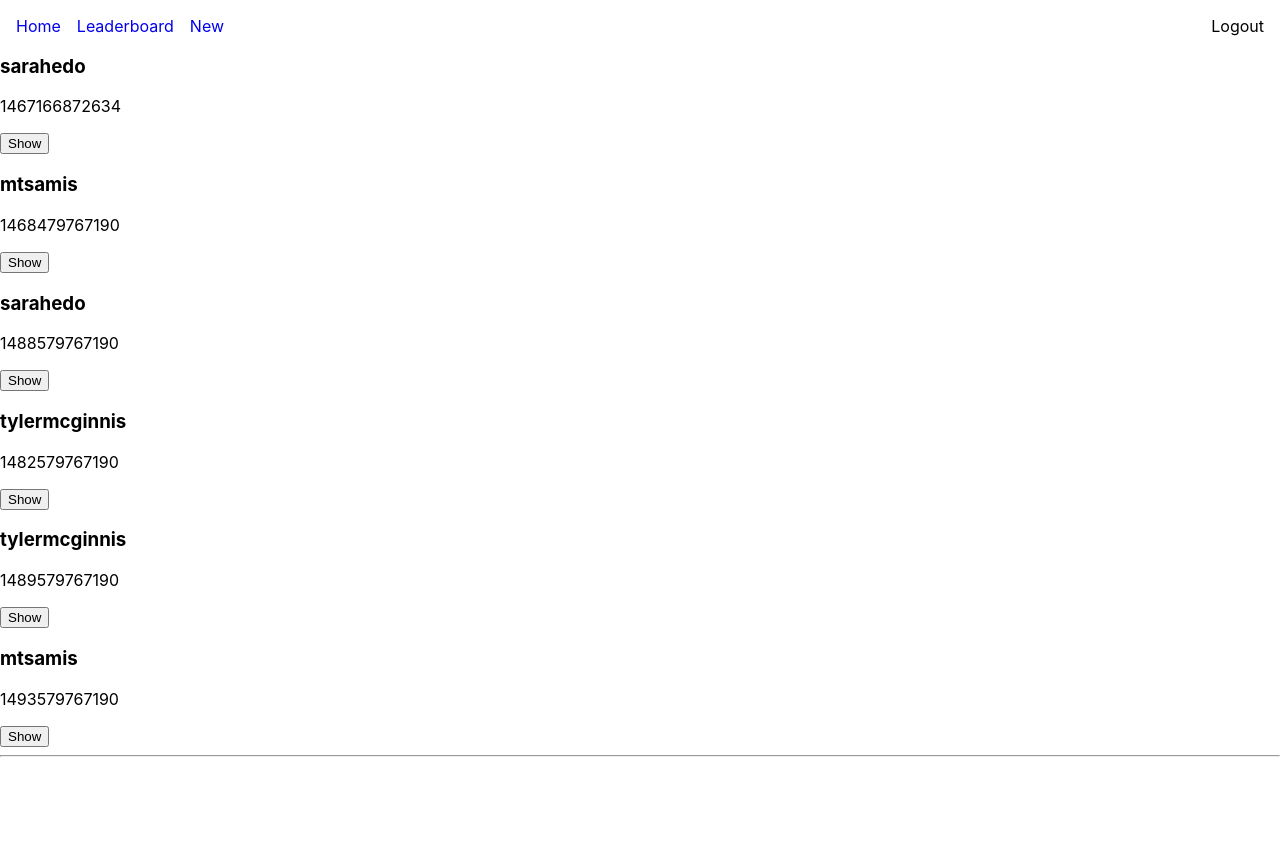
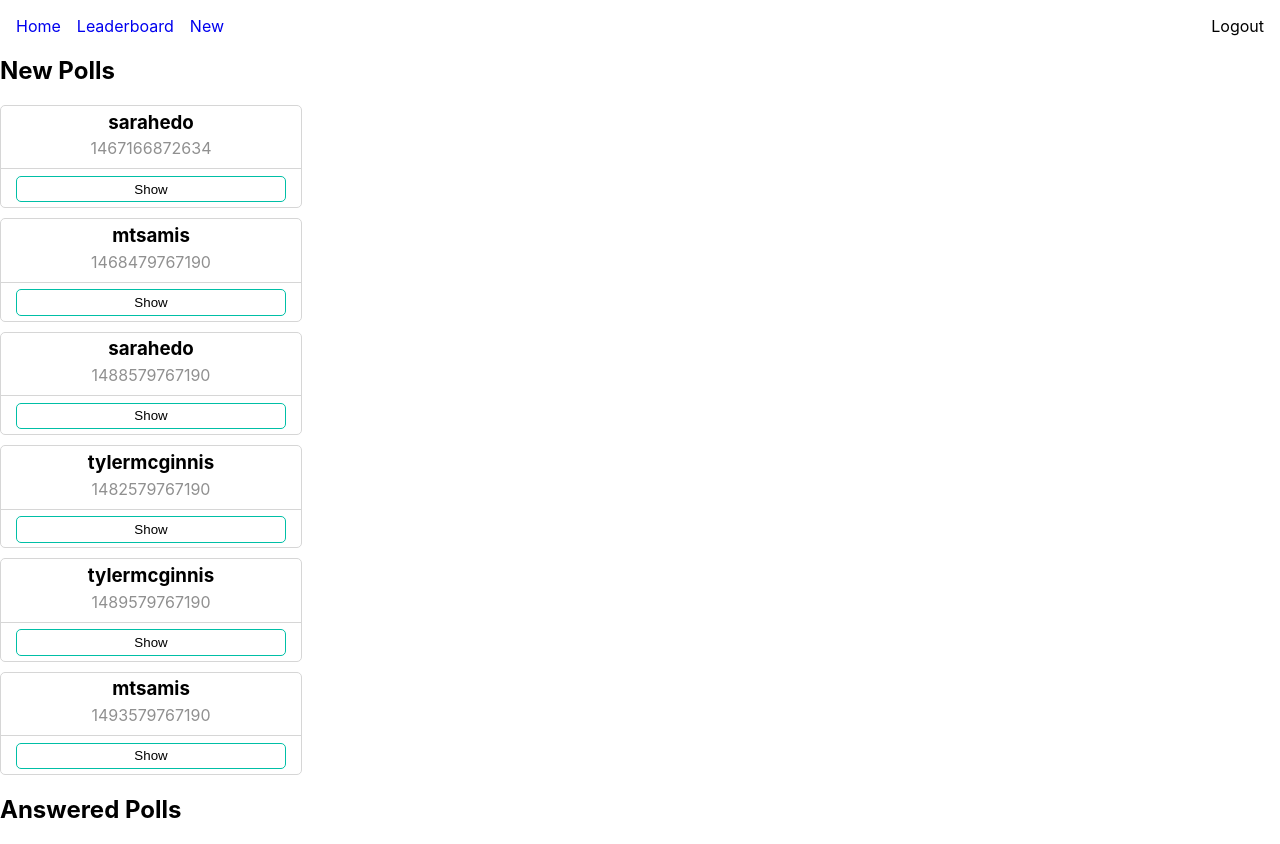
Before and after one commit to youssef1405/Employee-Polls, a React (Create React App) app: page / in a window 1280 px wide. Before the commit the page ends 800 px from the top, so only its background shows below. Built offline with nearby package versions, Linux system fonts and the light colour scheme.

Commit message:
finish initial styling for the poll card

```diff
--- a/src/components/Poll.js
+++ b/src/components/Poll.js
@@ -1,12 +1,51 @@
+import styled from 'styled-components';
+
 const Poll = ({ author, timestamp }) => {
   return (
-    <div>
+    <Wrapper>
       <h3>{author}</h3>
       <p>{timestamp}</p>
-
+      {/* <hr /> */}
       <button>Show</button>
-    </div>
+    </Wrapper>
   );
 };
 
+const Wrapper = styled.article`
+  border: 1px solid #d6d6d6;
+  width: 300px;
+  text-align: center;
+  border-radius: 5px;
+  margin-bottom: 10px;
+  /* display: flex; */
+  /* flex-direction: column;
+  align-items: center; */
+  hr {
+    background-color: #d6d6d6;
+    border: none;
+    height: 1px;
+  }
+
+  h3 {
+    margin: 0.3rem 0;
+  }
+
+  p {
+    border-bottom: 1px solid #d6d6d6;
+    margin: 0 0 0.4rem;
+    padding-bottom: 10px;
+    color: #909090;
+  }
+
+  button {
+    width: 90%;
+    padding: 0.3rem 0;
+    margin-bottom: 0.3rem;
+    background-color: #fff;
+    border: 1px solid #00bfa6;
+    border-radius: 5px;
+    cursor: pointer;
+  }
+`;
+
 export default Poll;
--- /dev/null
+++ b/src/components/PollsList.js
@@ -0,0 +1,18 @@
+import Poll from './Poll';
+
+const PollsList = ({ polls, title }) => {
+  return (
+    <section>
+      <header>
+        <h2>{title}</h2>
+      </header>
+      <main>
+        {polls.map((poll) => (
+          <Poll key={poll.id} author={poll.author} timestamp={poll.timestamp} />
+        ))}
+      </main>
+    </section>
+  );
+};
+
+export default PollsList;
--- a/src/components/index.js
+++ b/src/components/index.js
@@ -1,3 +1,5 @@
 import Poll from './Poll';
+import Navbar from './Navbar';
+import PollsList from './PollsList';
 
-export { Poll };
+export { Poll, Navbar, PollsList };
--- a/src/pages/Home.js
+++ b/src/pages/Home.js
@@ -1,40 +1,30 @@
-import { useSelector, useDispatch } from 'react-redux';
-import { useEffect } from 'react';
-import { loadPolls } from '../store';
-import { Poll } from '../components';
+import { useSelector } from 'react-redux';
+
+import { PollsList } from '../components';
 
 const Home = () => {
   const polls = useSelector((state) => state.polls.data);
   const currentUser = useSelector((state) => state.users.currentUser);
 
-  const renderedAnsweredPolls = polls
-    .filter(
+  const answeredPolls = polls.filter(
     (poll) =>
       poll.optionOne.votes.includes(currentUser) ||
       poll.optionTwo.votes.includes(currentUser)
-    )
-    .map((poll) => (
-      <Poll key={poll.id} author={poll.author} timestamp={poll.timestamp} />
-    ));
+  );
 
-  const renderedNewQuestions = polls
-    .filter(
+  const newQuestions = polls.filter(
     (poll) =>
       !poll.optionOne.votes.includes(currentUser) &&
       !poll.optionTwo.votes.includes(currentUser)
-    )
-    .map((poll) => (
-      <Poll key={poll.id} author={poll.author} timestamp={poll.timestamp} />
-    ));
+  );
 
-  console.log(renderedNewQuestions);
-  console.log(renderedAnsweredPolls);
+  console.log(newQuestions);
+  console.log(answeredPolls);
 
   return (
     <div>
-      {renderedNewQuestions}
-      <hr />
-      {renderedAnsweredPolls}
+      <PollsList polls={newQuestions} title='New Polls' />
+      <PollsList polls={answeredPolls} title='Answered Polls' />
     </div>
   );
 };
--- a/src/pages/SharedLayout.js
+++ b/src/pages/SharedLayout.js
@@ -1,5 +1,5 @@
 import { Outlet } from 'react-router-dom';
-import Navbar from '../components/Navbar';
+import { Navbar } from '../components';
 
 const SharedLayout = () => {
   return (
```
Lines whose indentation alone changed are shown as unchanged.
